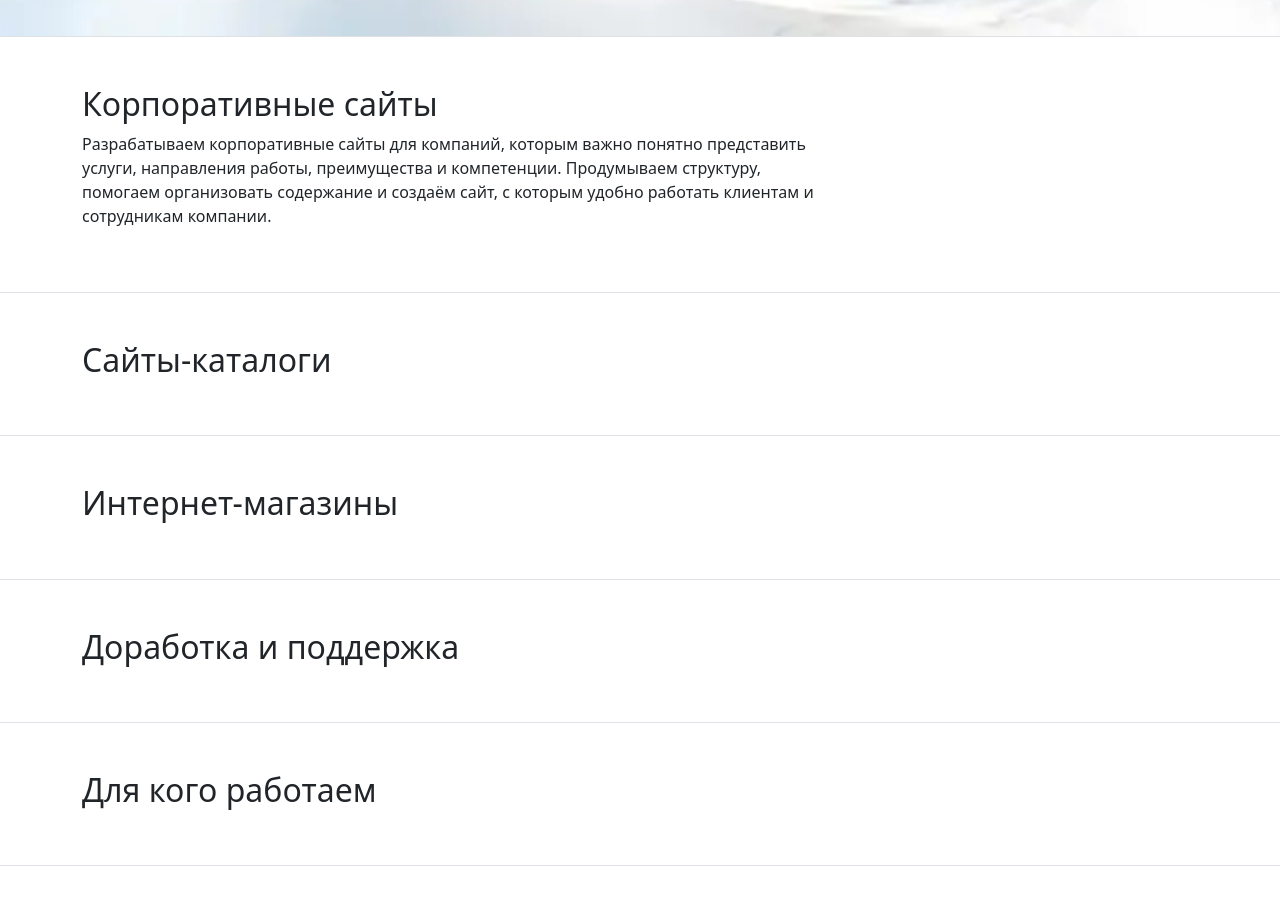
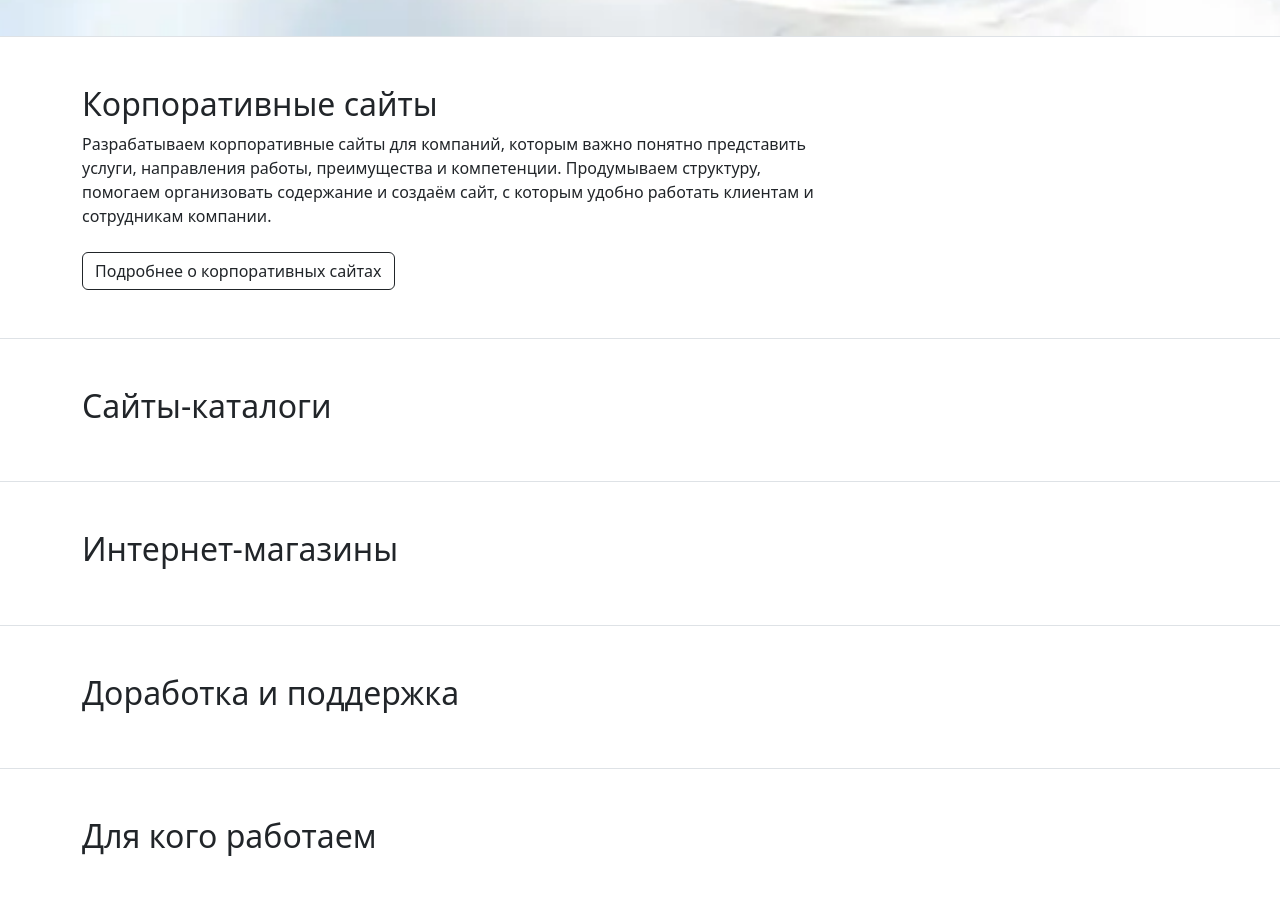
Before and after one commit to Pavel969188/studua, a Jekyll site: the page built from index.html, in a window 1280 px wide and 900 px high, scrolled down 683 px. Built offline with Jekyll 4.4.1, drawn with Linux system fonts in a browser that asks for light colours.

Commit message:
Render optional homepage section links

```diff
--- a/_layouts/home.html
+++ b/_layouts/home.html
@@ -43,6 +43,9 @@ layout: default
       <div class="col-lg-8">
         <h2>{{ section.title }}</h2>
         {% if section.text %}<p>{{ section.text }}</p>{% endif %}
+        {% if section.link_label and section.link_url %}
+        <a class="btn btn-outline-dark mt-2" href="{{ section.link_url | relative_url }}">{{ section.link_label }}</a>
+        {% endif %}
       </div>
     </div>
   </div>
```
